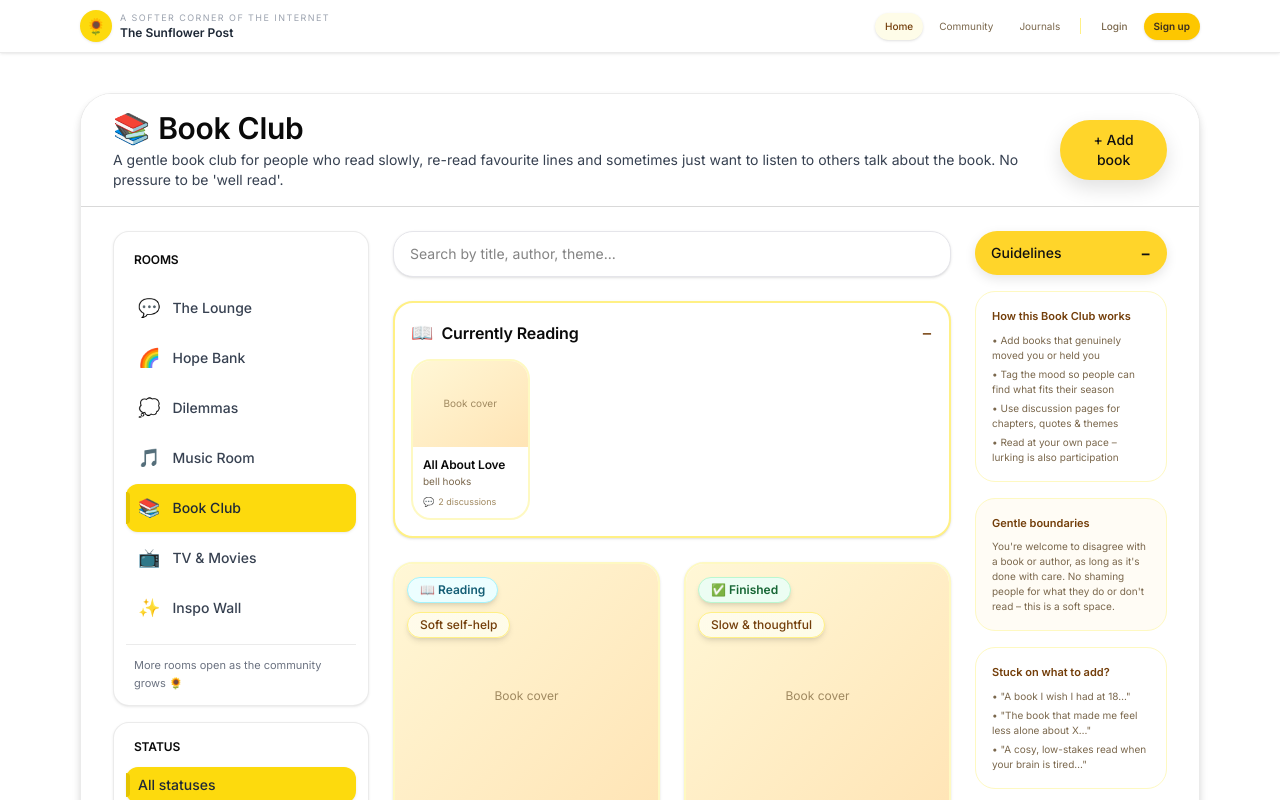
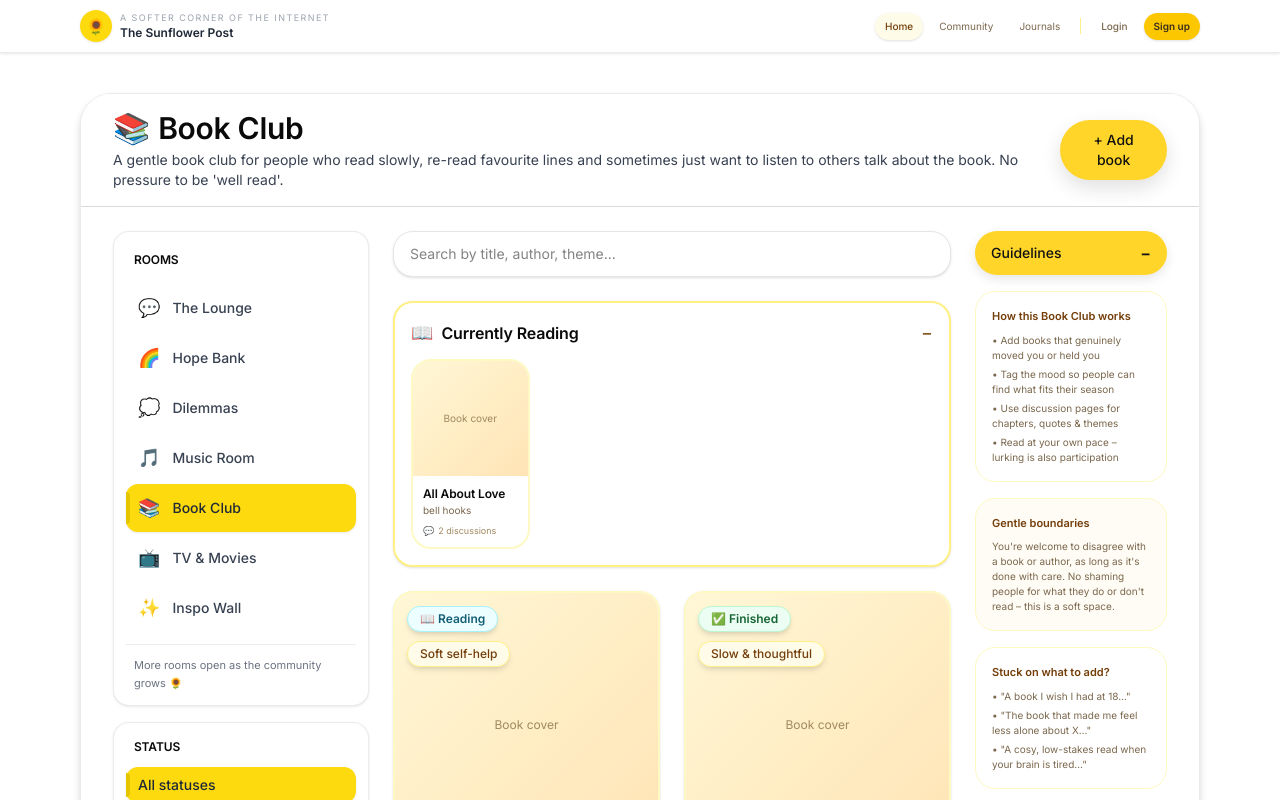
Before and after one commit to thesunflowerpost/sunflower-post, a Next.js app in the folder sunflower-post/: page /book-club in a window 1280 px wide. Shown: the top 800 px of the page. Built offline with nearby package versions, Linux system fonts and the light colour scheme.

Commit message:
Make Currently Reading cards square to match main cards
- Change Currently Reading aspect ratio from 4:3 to 1:1 (square)
- Now matches the main Book Club card design
- Consistent visual style throughout the page

Result: All book cards now use square 1:1 images for a cohesive, modern look.

```diff
--- a/sunflower-post/src/components/BookClubRoom.tsx
+++ b/sunflower-post/src/components/BookClubRoom.tsx
@@ -403,7 +403,7 @@ export default function BookClubRoom() {
                           href={`/book-club/${book.id}`}
                           className="group bg-white border-2 border-yellow-100 rounded-2xl overflow-hidden hover:border-yellow-300 hover:shadow-md transition-all duration-200"
                         >
-                          <div className="aspect-[4/3] w-full overflow-hidden bg-gradient-to-br from-[#FFF7D6] to-[#FFE4B5]">
+                          <div className="aspect-square w-full overflow-hidden bg-gradient-to-br from-[#FFF7D6] to-[#FFE4B5]">
                             {book.coverUrl ? (
                               <img
                                 src={book.coverUrl}
```
